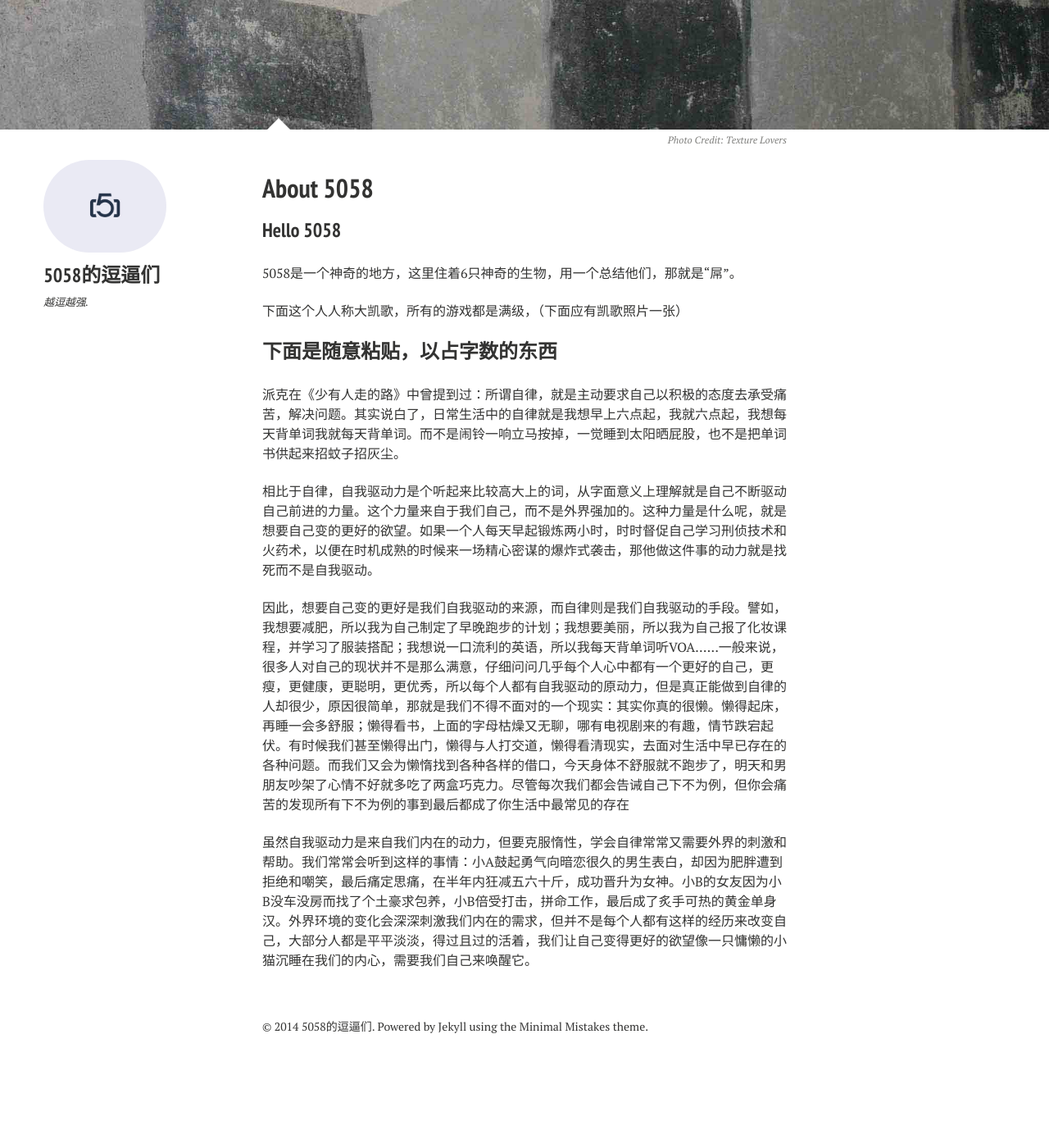
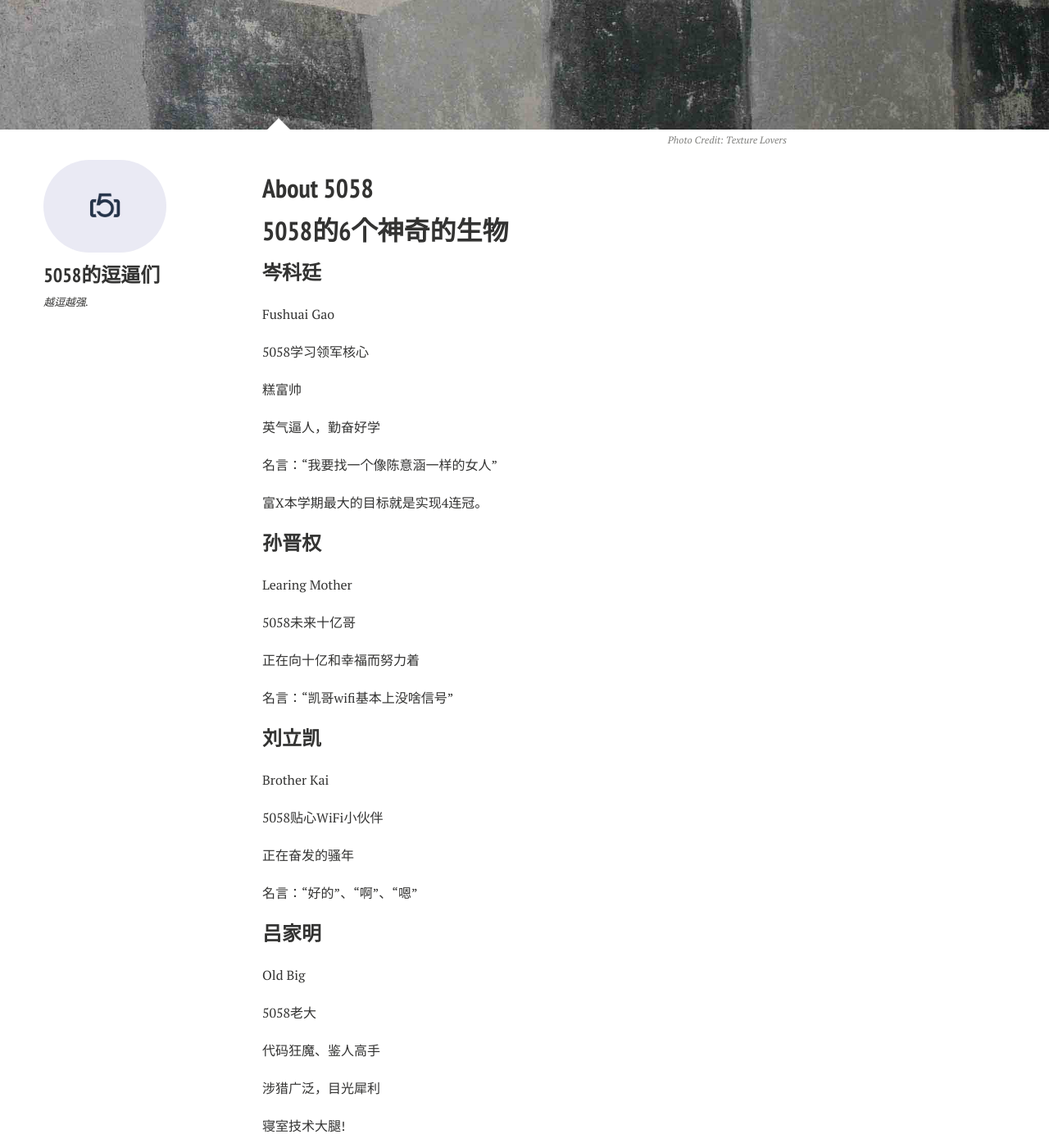
Before and after one commit to 5058/5058.github.io, a Jekyll site: the page built from about.md, in a window 1280 px wide and 1400 px high, scrolled down 230 px. Shown: the whole window at 82% size. Built offline with Jekyll 4.4.1, drawn with Linux system fonts in a browser that asks for light colours; nearby versions of some CDN libraries; before the commit the page ends 1540 px from its top, so only the background shows below that; some of the changed text lies outside the part shown.

Commit message:
Update about.md

```diff
--- a/about.md
+++ b/about.md
@@ -11,18 +11,78 @@
   creditlink: http://texturelovers.com
 ---
 
-###Hello 5058
+#5058的6个神奇的生物
 
-5058是一个神奇的地方，这里住着6只神奇的生物，用一个总结他们，那就是“屌”。
+###岑科廷
+
+Fushuai Gao
 <br>
-下面这个人人称大凯歌，所有的游戏都是满级，（下面应有凯歌照片一张）
+5058学习领军核心
+<br>
+糕富帅
+<br>
+英气逼人，勤奋好学
+<br>
+名言：“我要找一个像陈意涵一样的女人”
+<br>
+富X本学期最大的目标就是实现4连冠。
 
-###下面是随意粘贴，以占字数的东西
+###孙晋权
 
-派克在《少有人走的路》中曾提到过：所谓自律，就是主动要求自己以积极的态度去承受痛苦，解决问题。其实说白了，日常生活中的自律就是我想早上六点起，我就六点起，我想每天背单词我就每天背单词。而不是闹铃一响立马按掉，一觉睡到太阳晒屁股，也不是把单词书供起来招蚊子招灰尘。
+Learing Mother
 <br>
-相比于自律，自我驱动力是个听起来比较高大上的词，从字面意义上理解就是自己不断驱动自己前进的力量。这个力量来自于我们自己，而不是外界强加的。这种力量是什么呢，就是想要自己变的更好的欲望。如果一个人每天早起锻炼两小时，时时督促自己学习刑侦技术和火药术，以便在时机成熟的时候来一场精心密谋的爆炸式袭击，那他做这件事的动力就是找死而不是自我驱动。
+5058未来十亿哥
 <br>
-因此，想要自己变的更好是我们自我驱动的来源，而自律则是我们自我驱动的手段。譬如，我想要减肥，所以我为自己制定了早晚跑步的计划；我想要美丽，所以我为自己报了化妆课程，并学习了服装搭配；我想说一口流利的英语，所以我每天背单词听VOA......一般来说，很多人对自己的现状并不是那么满意，仔细问问几乎每个人心中都有一个更好的自己，更瘦，更健康，更聪明，更优秀，所以每个人都有自我驱动的原动力，但是真正能做到自律的人却很少，原因很简单，那就是我们不得不面对的一个现实：其实你真的很懒。懒得起床，再睡一会多舒服；懒得看书，上面的字母枯燥又无聊，哪有电视剧来的有趣，情节跌宕起伏。有时候我们甚至懒得出门，懒得与人打交道，懒得看清现实，去面对生活中早已存在的各种问题。而我们又会为懒惰找到各种各样的借口，今天身体不舒服就不跑步了，明天和男朋友吵架了心情不好就多吃了两盒巧克力。尽管每次我们都会告诫自己下不为例，但你会痛苦的发现所有下不为例的事到最后都成了你生活中最常见的存在
+正在向十亿和幸福而努力着
 <br>
-虽然自我驱动力是来自我们内在的动力，但要克服惰性，学会自律常常又需要外界的刺激和帮助。我们常常会听到这样的事情：小A鼓起勇气向暗恋很久的男生表白，却因为肥胖遭到拒绝和嘲笑，最后痛定思痛，在半年内狂减五六十斤，成功晋升为女神。小B的女友因为小B没车没房而找了个土豪求包养，小B倍受打击，拼命工作，最后成了炙手可热的黄金单身汉。外界环境的变化会深深刺激我们内在的需求，但并不是每个人都有这样的经历来改变自己，大部分人都是平平淡淡，得过且过的活着，我们让自己变得更好的欲望像一只慵懒的小猫沉睡在我们的内心，需要我们自己来唤醒它。
+名言：“凯哥wifi基本上没啥信号”
+
+###刘立凯
+
+Brother Kai
+<br>
+5058贴心WiFi小伙伴
+<br>
+正在奋发的骚年
+<br>
+名言：“好的”、“啊”、“嗯”
+
+###吕家明
+
+Old Big
+<br>
+5058老大
+<br>
+代码狂魔、鉴人高手
+<br>
+涉猎广泛，目光犀利
+<br>
+寝室技术大腿!
+<br>
+名言：“今天又是一个xx的好天气”
+
+###李佳伟
+
+God Wei
+<br>
+5058寝室长
+<br>
+爱好：打水、睡觉、吃饭
+<br>
+上清华去哥大！追天天
+<br>
+名言：“梦话：‘@$!@*&*^&%$@!!#%^&’”
+
+###谭冰沁
+
+Ice Sister
+<br>
+5058冰妹
+<br>
+作为寝室唯一的一位妹子,冰妹表示压力不大
+<br>
+因为他掌握着全寝室人夜晚的命运
+<br>
+正在朝着当连锁大酒店老板而努力着！
+<br>
+名言：“hodongnisogaoyi（本どにすごい）”
```
